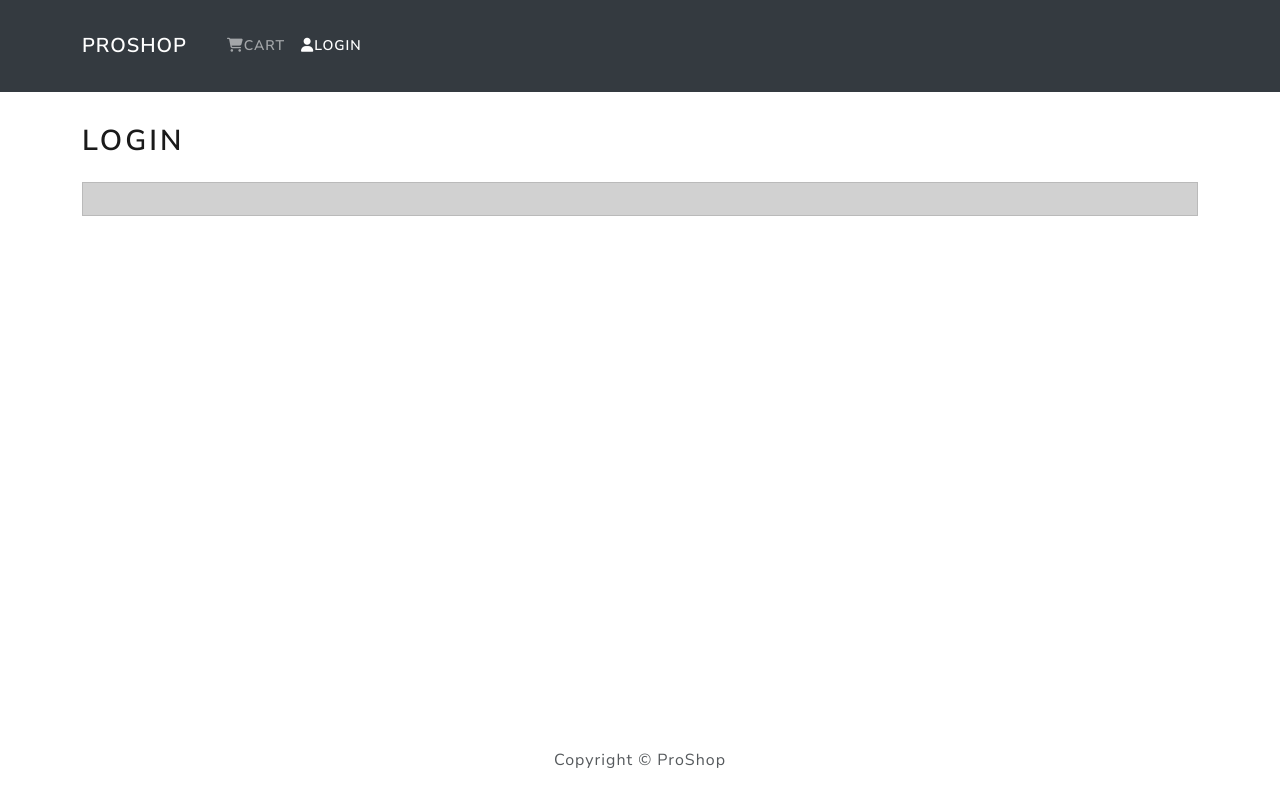
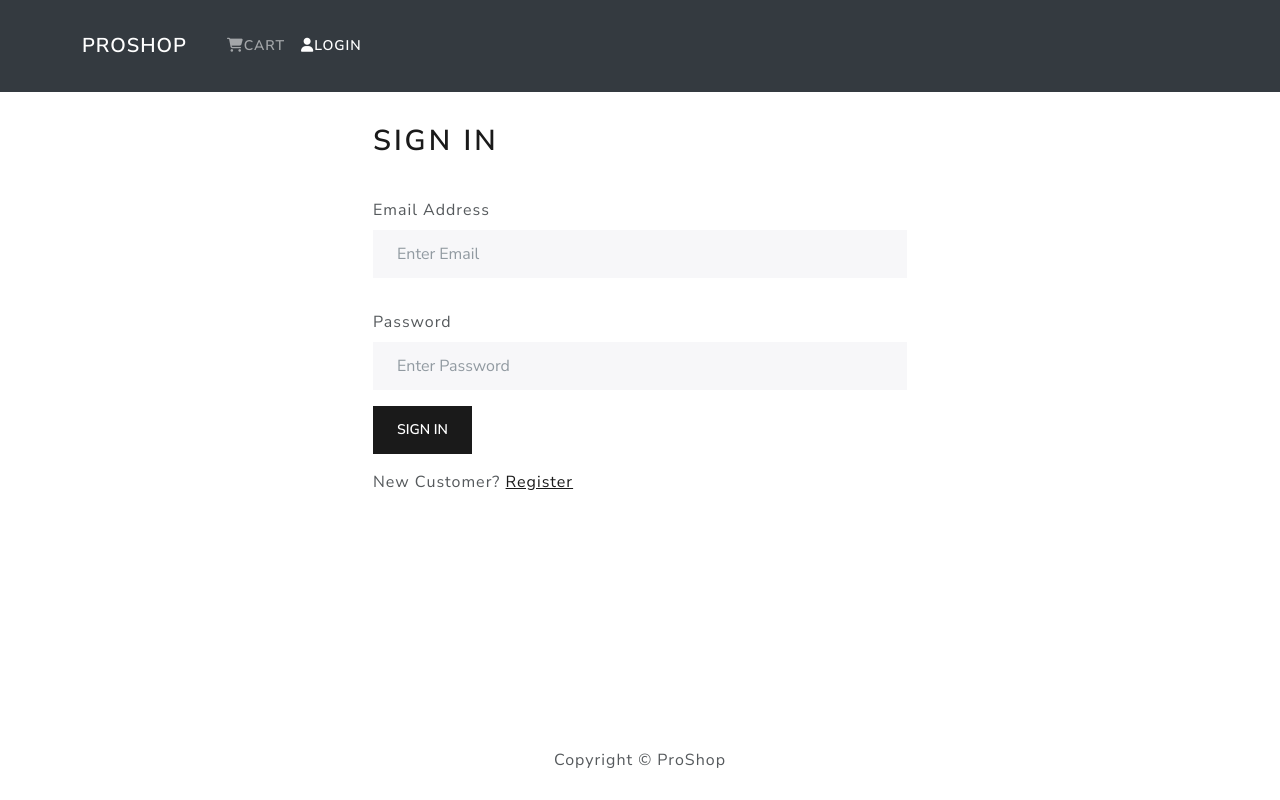
Before and after one commit to ThinkRamen/ecommerce-tutorial-frontend, a React (Create React App) app: page /login in a window 1280 px wide. Built offline with nearby package versions, Linux system fonts and the light colour scheme.

Commit message:
fixed constants error

```diff
--- a/src/actions/userActions.js
+++ b/src/actions/userActions.js
@@ -14,16 +14,19 @@ export const login = (email, password) => async (dispatch) => {
 		const config = {
 			headers: { 'Content-type': 'application/json' }
 		}
-		const { data } = await axios.post('/api/users/login/', {
-			username: email,
-			password: password
-		})
+		const { data } = await axios.post(
+			'/api/users/login/',
+			{
+				username: email,
+				password: password
+			},
+			config
+		)
 
 		dispatch({
 			type: USER_LOGIN_SUCCESS,
 			payload: data
 		})
-
 		localStorage.setItem('userInfo', JSON.stringify(data))
 	} catch (error) {
 		dispatch({
--- a/src/components/FormContainer.js
+++ b/src/components/FormContainer.js
@@ -1,11 +1,12 @@
-import { Children } from 'react'
 import { Container, Row, Col } from 'react-bootstrap'
 
-function FormContainer() {
+function FormContainer({ children }) {
 	return (
 		<Container>
 			<Row className='justify-content-md-center'>
-				<Col xs={12} md={6}></Col>
+				<Col xs={12} md={6}>
+					{children}
+				</Col>
 			</Row>
 		</Container>
 	)
--- a/src/constants/userConstants.js
+++ b/src/constants/userConstants.js
@@ -1,5 +1,5 @@
 export const USER_LOGIN_REQUEST = 'USER_LOGIN_REQUEST'
-export const USER_LOGIN_SUCCESS = 'USER_LOGIN_REQUEST'
+export const USER_LOGIN_SUCCESS = 'USER_LOGIN_SUCCESS'
 export const USER_LOGIN_FAIL = 'USER_LOGIN_FAIL'
 
 export const USER_LOGOUT = 'USER_LOGOUT'
--- a/src/store.js
+++ b/src/store.js
@@ -25,7 +25,7 @@ const userInfoFromStorage = localStorage.getItem('userInfo')
 
 const initialState = {
 	cart: { cartItems: cartItemsFromStorage },
-	userInfo: { userInfo: userInfoFromStorage }
+	userLogin: { userInfo: userInfoFromStorage }
 }
 
 const middleWare = [thunk]
--- a/src/views/LoginView.js
+++ b/src/views/LoginView.js
@@ -1,19 +1,85 @@
 import React, { useState, useEffect } from 'react'
-import { Link } from 'react-router-dom'
-import { Form, Button, Row, Col } from 'react-bootstrap'
+import { Link, useLocation, useNavigate } from 'react-router-dom'
+import {
+	Form,
+	Button,
+	Row,
+	Col,
+	FormGroup,
+	FormLabel,
+	FormControl
+} from 'react-bootstrap'
 import { useDispatch, useSelector } from 'react-redux'
 import Loader from '../components/Loader'
 import Message from '../components/Message'
-import FormContainer from '../components/Message'
+import FormContainer from '../components/FormContainer'
 import { login } from '../actions/userActions'
 
 export default function LoginView() {
 	const [email, setEmail] = useState('')
 	const [password, setPassword] = useState('')
+	const dispatch = useDispatch()
+	const navigate = useNavigate()
+	const location = useLocation()
+
+	const redirect = location.search ? location.search.split('=')[1] : '/'
+
+	const userLogin = useSelector((state) => state.userLogin)
+	const { error, loading, userInfo } = userLogin
+
+	useEffect(() => {
+		if (userInfo) {
+			navigate(redirect)
+		}
+	}, [navigate, redirect, userInfo])
+
+	const submitHandler = (e) => {
+		e.preventDefault()
+		console.log('Submitted')
+		dispatch(login(email, password))
+	}
 	return (
 		<>
-			<h1>login</h1>
-			<FormContainer></FormContainer>
+			<FormContainer>
+				<h1>Sign In</h1>
+				{error && <Message variant='danger'>{error}</Message>}
+				{loading && <Loader />}
+				<Form onSubmit={submitHandler}>
+					<FormGroup controlId='email' className='py-3'>
+						<FormLabel>Email Address</FormLabel>
+						<FormControl
+							type='email'
+							placeholder='Enter Email'
+							value={email}
+							onChange={(e) => setEmail(e.target.value)}
+						></FormControl>
+					</FormGroup>
+
+					<FormGroup controlId='password' className='py-3'>
+						<FormLabel>Password</FormLabel>
+						<FormControl
+							type='password'
+							placeholder='Enter Password'
+							value={password}
+							onChange={(e) => setPassword(e.target.value)}
+						></FormControl>
+					</FormGroup>
+					<Button type='submit' variant='primary'>
+						Sign In
+					</Button>
+				</Form>
+
+				<Row className='py-3'>
+					<Col>
+						New Customer?{' '}
+						<Link
+							to={redirect ? `/register?redirect=${redirect}` : '/register'}
+						>
+							Register
+						</Link>
+					</Col>
+				</Row>
+			</FormContainer>
 		</>
 	)
 }
```
